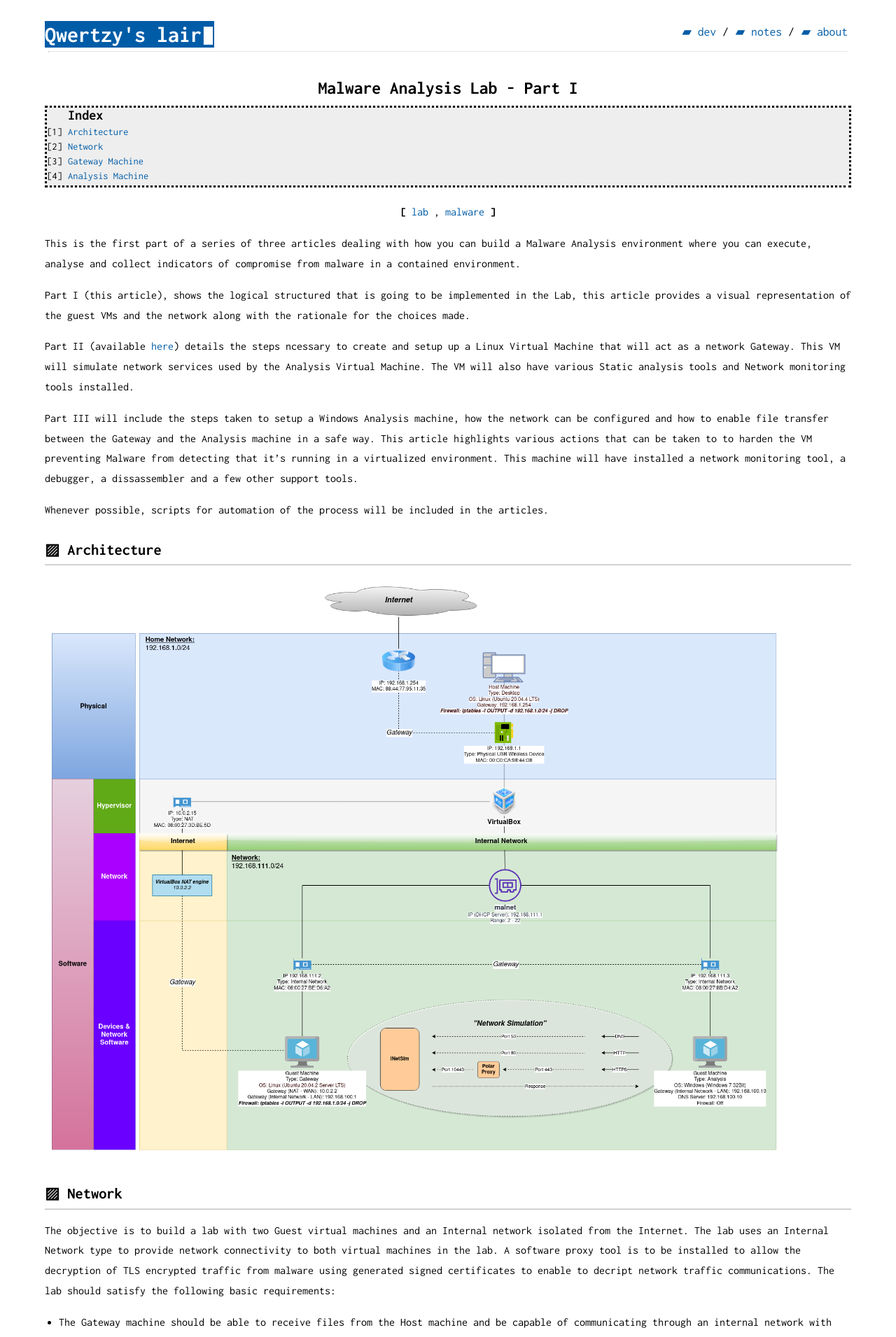
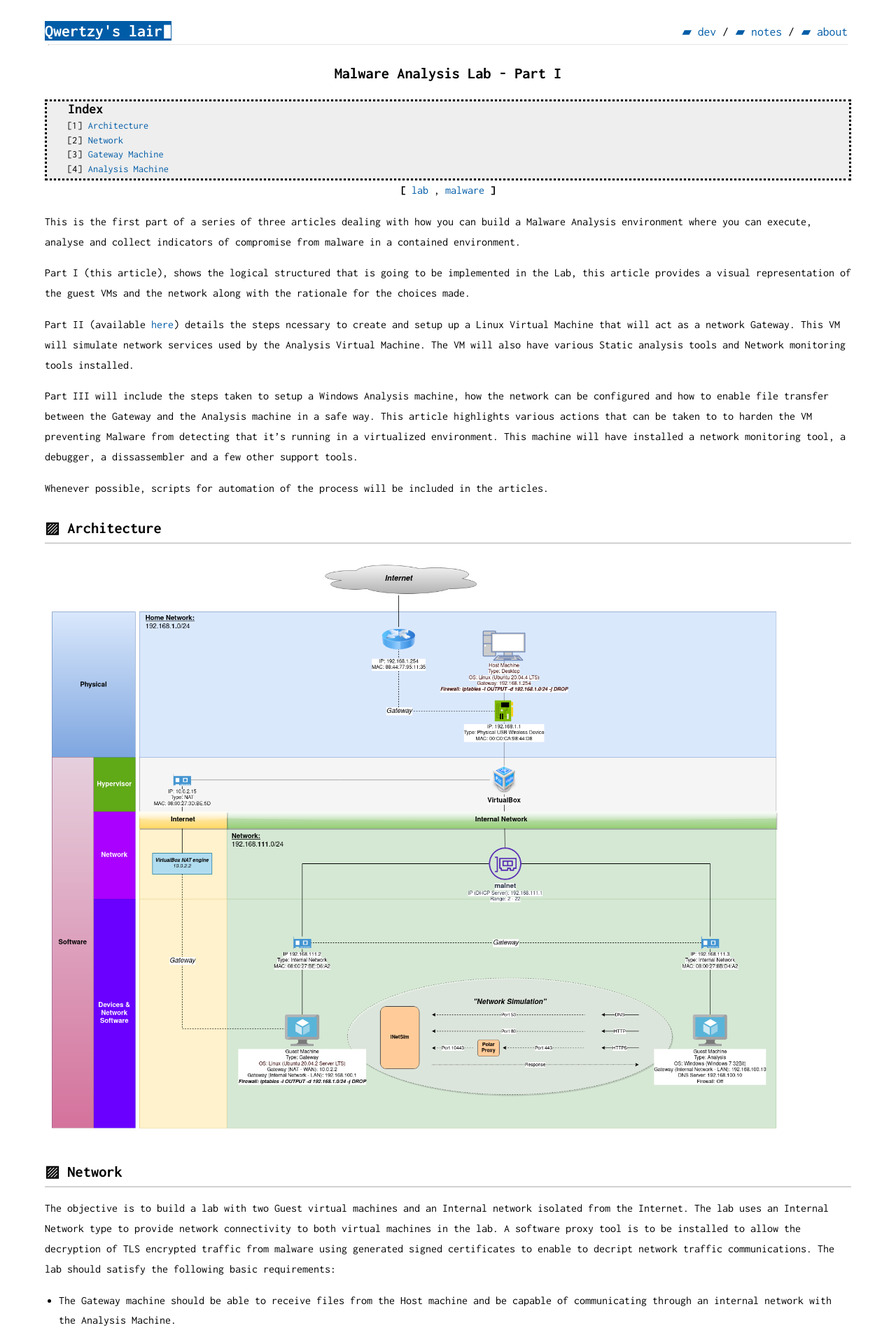
Before and after one commit to qwertzy-antonio-godinho/qwertzy-antonio-godinho.github.io, a Jekyll site: the page built from _posts/2021-02-01-Malware-Lab-Part-I.md, in a window 1280 px wide. Shown: the top 1911 px of the page at 70% size. Built offline with Jekyll 4.4.1, drawn with Linux system fonts in a browser that asks for light colours; comment, search, counter and statistics services are not loaded; some of the changed text lies outside the part shown.

Commit message:
css fixes

```diff
--- a/css/main.scss
+++ b/css/main.scss
@@ -66,7 +66,7 @@ hr {
 
   padding: 30px 0 20px 0;
   .site-title {
-    font-size: 2.0em;
+    font-size: 1.5em;
     display: inline-block;
     font-weight: bold;
     color: $background;
@@ -83,7 +83,7 @@ hr {
   .title {
     max-width: 500px;
     display: inline-block;
-    font-size: 1.2em;
+    font-size: 1.1em;
   }
   .details {
     @extend .pull-right;
@@ -106,12 +106,14 @@ hr {
 
 .page-title {
   text-align: center;
-  font-size: 1.6em;
+  font-size: 1.4em;
   font-weight: bold;
-  line-height: 2;
+  line-height: 1.3;
+  margin-bottom: 1em;
 }
 .page-subtitle {
   text-align: center;
+  font-size: 1em;
   margin-bottom: 1em;
 }
 
@@ -355,14 +357,14 @@ table tr th {
   border: 1px solid #cccccc;
   text-align: left;
   margin: 0;
-  padding: 3px 12px;
+  padding: 3px 3px 3px 6px;
 }
 table tr td {
-  font-size: 0.9em;
+  font-size: 0.8em;
   border: 1px solid #cccccc;
   text-align: left;
   margin: 0;
-  padding: 3px 12px;
+  padding: 3px 3px 3px 6px;
 }
 table tr th :first-child,
 table tr td :first-child {
@@ -383,7 +385,7 @@ table tr td :last-child {
 }
 .table-of-contents {
   border-style: dotted;
-  margin: 0em 0em 1.5em 0em;
+  margin: 0em 0em 0em 0em;
   line-height: 1.1;
   background: #eee;
   font-size: 0.9em;
@@ -393,5 +395,6 @@ table tr td :last-child {
   padding: 0;
 }
 .table-of-contents li {
+  margin: 0em 0em 0em 2em;
   padding: 0;
 }
--- a/index.html
+++ b/index.html
@@ -11,7 +11,7 @@ layout: default
   });
 
   typewriter
-    .typeString("The lost chronicles of the adventures of")
+    .typeString("The lost diaries of the adventures of")
     .pauseFor(1500)
     .deleteChars(13)
     .typeString("<strong>(mis)adventures </strong>")
```
Also changed, not shown: _posts/2021-02-01-Malware-Lab-Part-I.md (+2 -2 lines).
